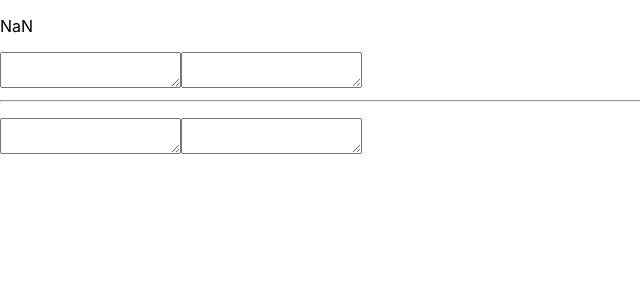
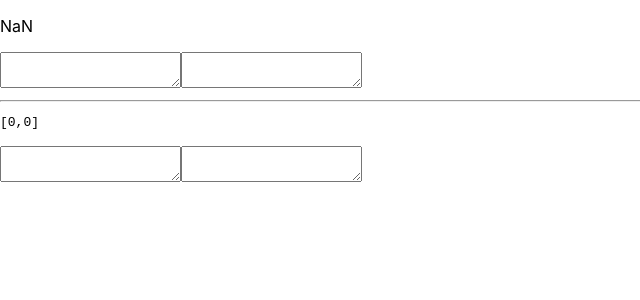
Before and after one commit to mrpickles3rd/advent-of-code-2018, a React (Create React App) app: page / in a window 1280 px wide. Shown: the top 300 px of the page, without its empty margins (0-640 px from the left). Built offline with nearby package versions, Linux system fonts and the light colour scheme.

Commit message:
day 2 p 1, all tests redy for final fix

```diff
--- a/src/day/Day2.jsx
+++ b/src/day/Day2.jsx
@@ -2,11 +2,31 @@ import React from 'react';
 import PropTypes from 'prop-types';
 
 function Day2({ input = '', input2 = '' }) {
-  const output = input;
+  let twos = 0;
+  let threes = 0;
+  const counts = {};
+
+  input.split('\n').forEach((val) => {
+    let two = 0;
+    let three = 0;
+
+    val.split('').forEach((v) => {
+      counts[v] = (1 + (counts[v]) || 0);
+    });
+
+    Object.keys(counts).forEach((v) => {
+      if (counts[v] === 1) two = 1;
+      if (counts[v] === 2) three = 1;
+    });
+
+    twos += two;
+    threes += three;
+  });
   const output2 = input2;
+
   return (
     <div>
-      <p id="output">{output}</p>
+      <pre id="output">{JSON.stringify([twos, threes])}</pre>
       <p id="output2">{output2}</p>
     </div>
   );
```
Also changed, not shown: 1 other file (tests, documents, lock files or other folders).
